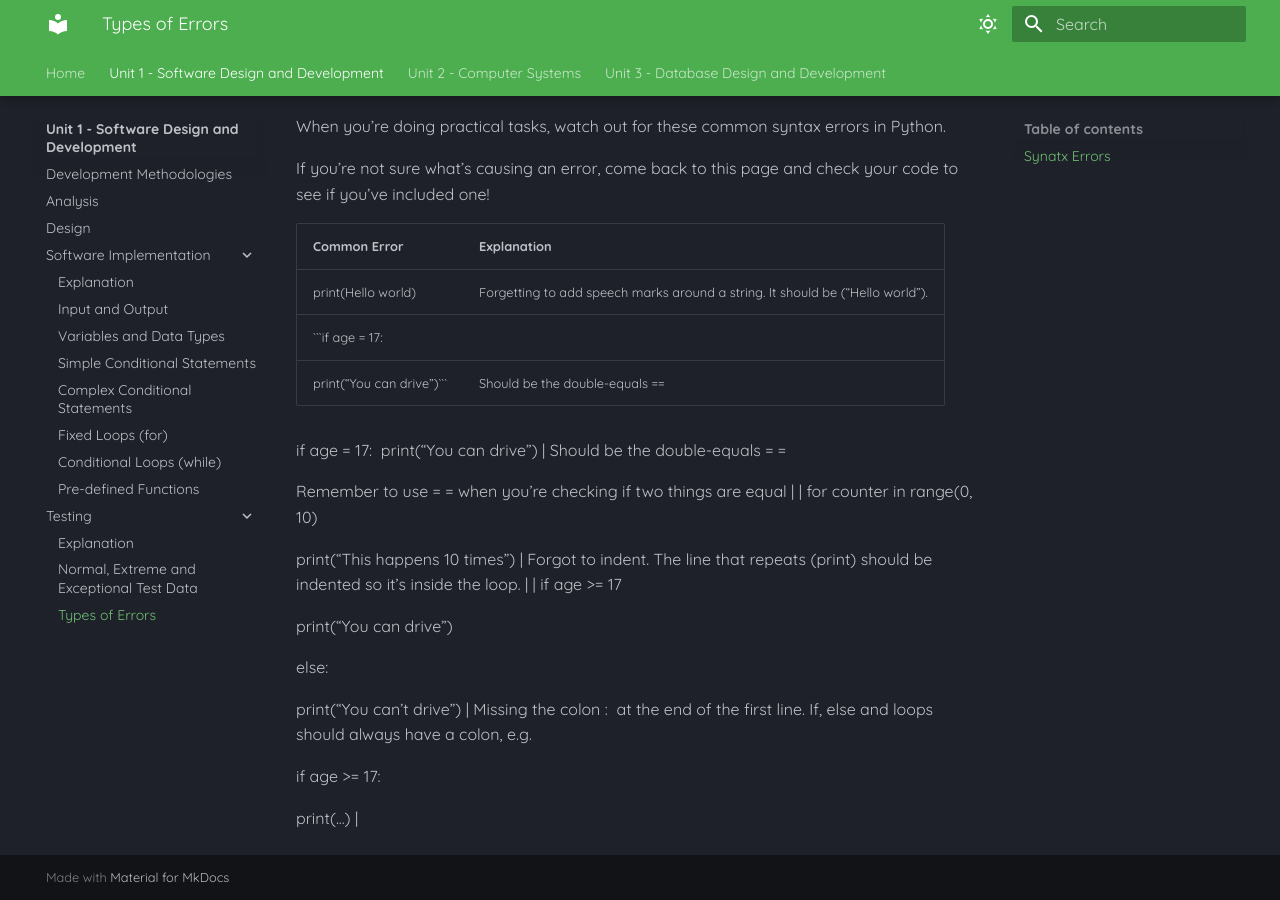
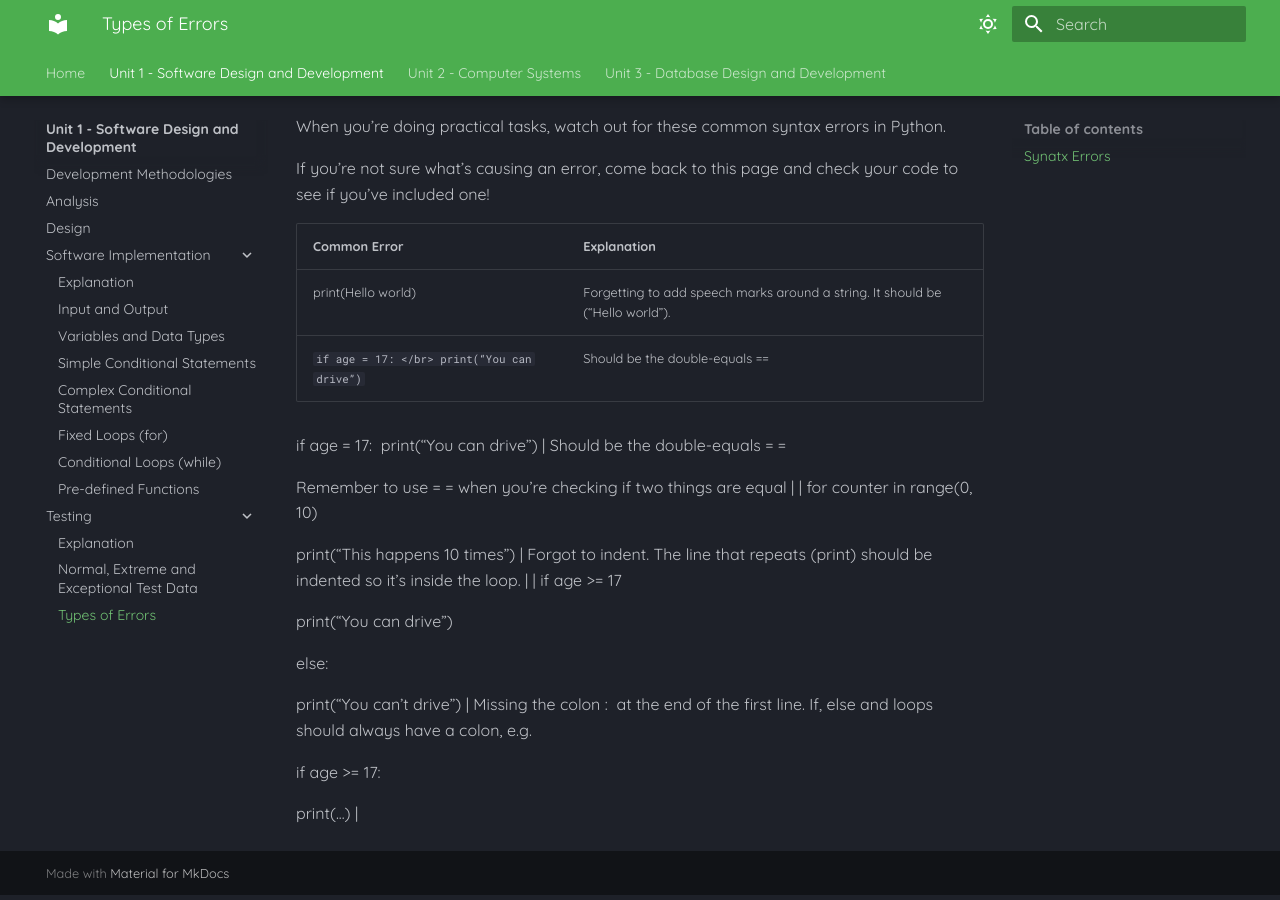
Before and after one commit to Mr-Wood-CS/National-5-CS, an MkDocs documentation site: the page built from docs/SDD/5.2-Types-of-Errors.md, in a window 1280 px wide and 900 px high, scrolled down 881 px. Built offline with MkDocs 1.6.1 and Material for MkDocs 9.7.7, drawn with Linux system fonts in a browser that asks for light colours.

````diff
--- a/docs/SDD/5.2-Types-of-Errors.md
+++ b/docs/SDD/5.2-Types-of-Errors.md
@@ -39,8 +39,7 @@ If you’re not sure what’s causing an error, come back to this page and check
 | Common Error                                | Explanation                                                                   |
 | ------------------------------------------- | ----------------------------------------------------------------------------- |
 | print(Hello world)                          | Forgetting to add speech marks around a string. It should be (“Hello world”). |
-| ```if age = 17:                             |                                                                               |
-|      print(“You can drive”)```              | Should be the double-equals ==                                                |
+| ```if age = 17: </br> print(“You can drive”)```              | Should be the double-equals ==                                                |
 
 
 
````
